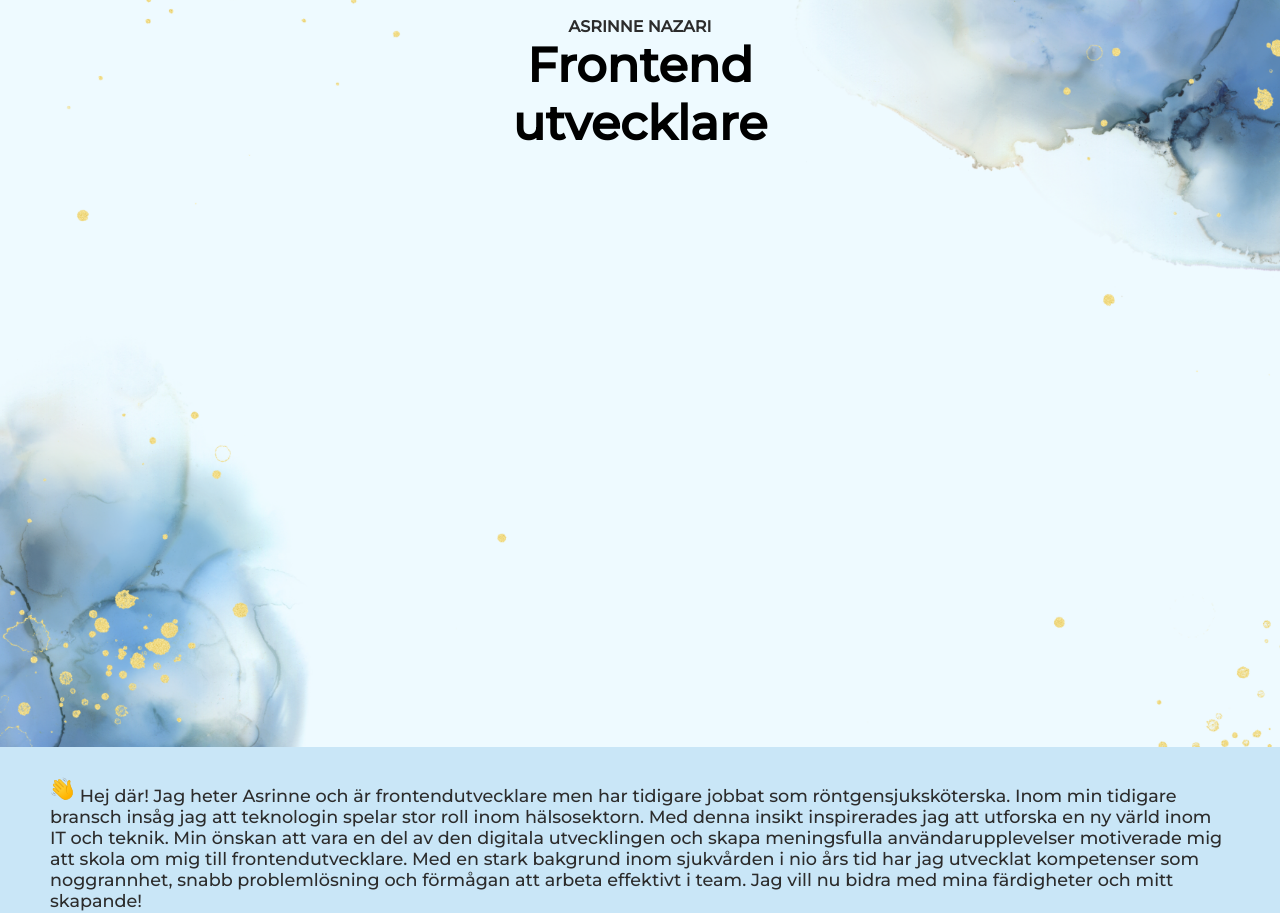
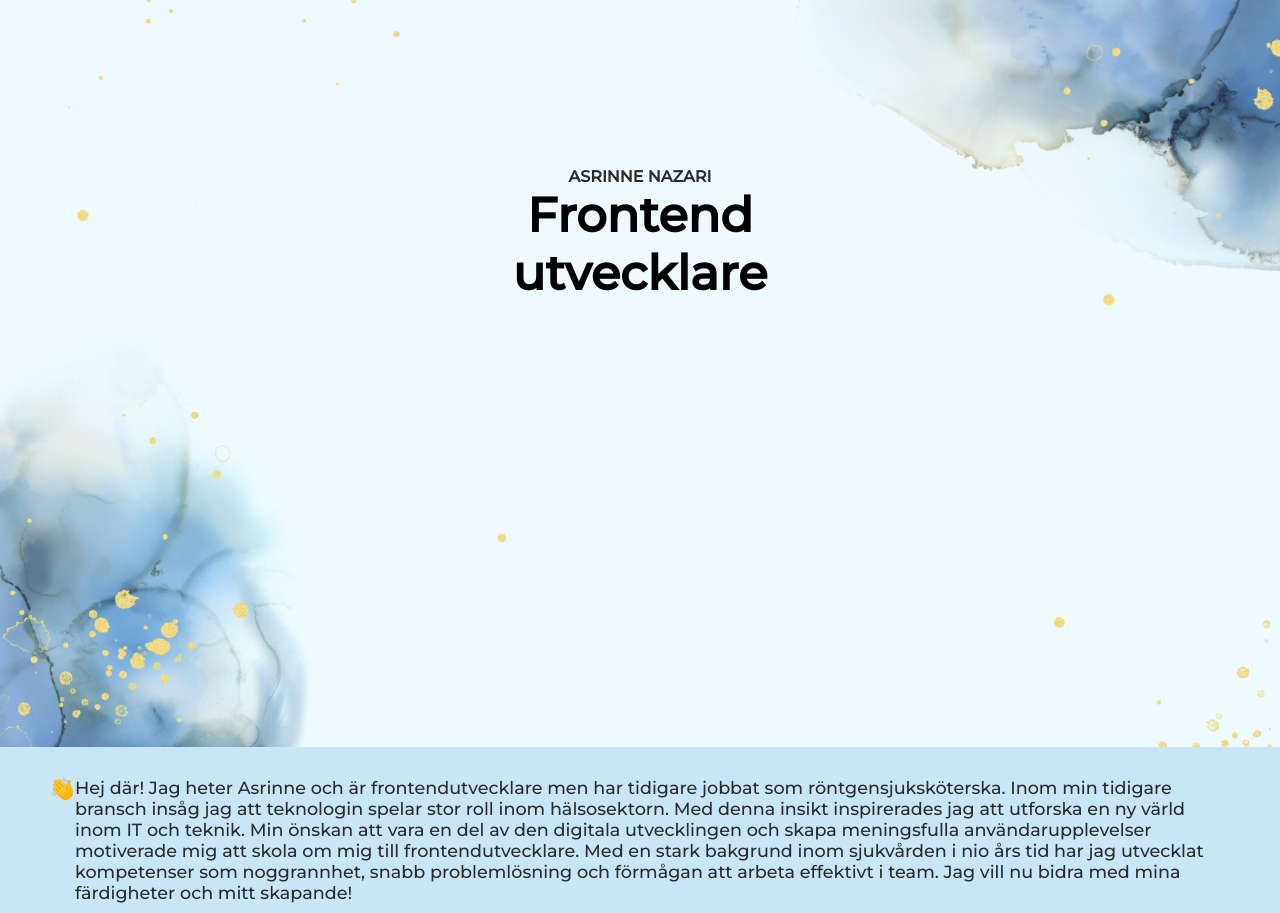
Before and after one commit to AsrinneNazari/Portfolio, a website built with Vite: page index.html in a window 1280 px wide. Shown: the part 53-966 px from the top of the page. Built offline with nearby package versions, Linux system fonts and the light colour scheme; a web font is replaced by a local one.

Commit message:
Mer fix i styling

```diff
--- a/index.html
+++ b/index.html
@@ -21,10 +21,10 @@
       </a>
       </div></div>
 
-        <section class="namn-titel">
-          <h1 class="namn-header">ASRINNE NAZARI</h1>
-        <p class="namn-titel-2">Frontend</p>
-        <p class="namn-titel-3">utvecklare</p>
+        <section class="name-title">
+          <h1 class="name-header">ASRINNE NAZARI</h1>
+        <p class="name-title-2">Frontend</p>
+        <p class="name-title-3">utvecklare</p>
       </section>
       <!-- Lägg in profilbild här? -->
     </header>
--- a/src/scss/style.scss
+++ b/src/scss/style.scss
@@ -31,20 +31,19 @@ main {
   justify-content: space-between;
 }
 
-.namn-header {
+.name-header {
   font-size: 1rem;
+  margin-top: 150px;
   @include primary-style();
 }
 
-.namn-titel-2,
-.namn-titel-3 {
+.name-title-2,
+.name-title-3 {
   font-size: 3rem;
   font-weight: 700;
 }
 
-.namn-titel {
-  /*  top: 120px; */
-  /* left: 100px; */
+.name-title {
   padding: 10px;
 }
 
@@ -65,11 +64,6 @@ main {
   }
 }
 
-.social-icons-linkedin-top {
-//   margin-right: 20px;
-//   width: 2%;
-}
-
 .social-icons-github-top:hover,
 .social-icons-linkedin-top:hover {
   opacity: 0.5;
@@ -80,7 +74,8 @@ main {
 /* About me*/
 
 .about-me {
-  height: 50vh;
+  display:flex;
+  align-items:flex-start;
   width: 100%;
   margin: 0 auto;
   font-size: 1.1rem;
@@ -96,7 +91,6 @@ main {
 /* Skills */
 
 .skills-section {
-  height: 50vh;
   @include flex-style();
 }
 
@@ -111,7 +105,6 @@ main {
   margin: 20px auto;
   @include paddingBox();
   @include boxColors();
-  /* @include widthHeight(); */
   @include primary-style();
 }
 
@@ -181,9 +174,9 @@ footer {
     //   width: 120%;
     }
 
-    .namn-titel {
+    .name-title {
       // right: 0; // Anpassa position för mindre skärmar
-      text-align: center; // För att centrera texten
+      text-align: center;
     }
   }
 }
```
